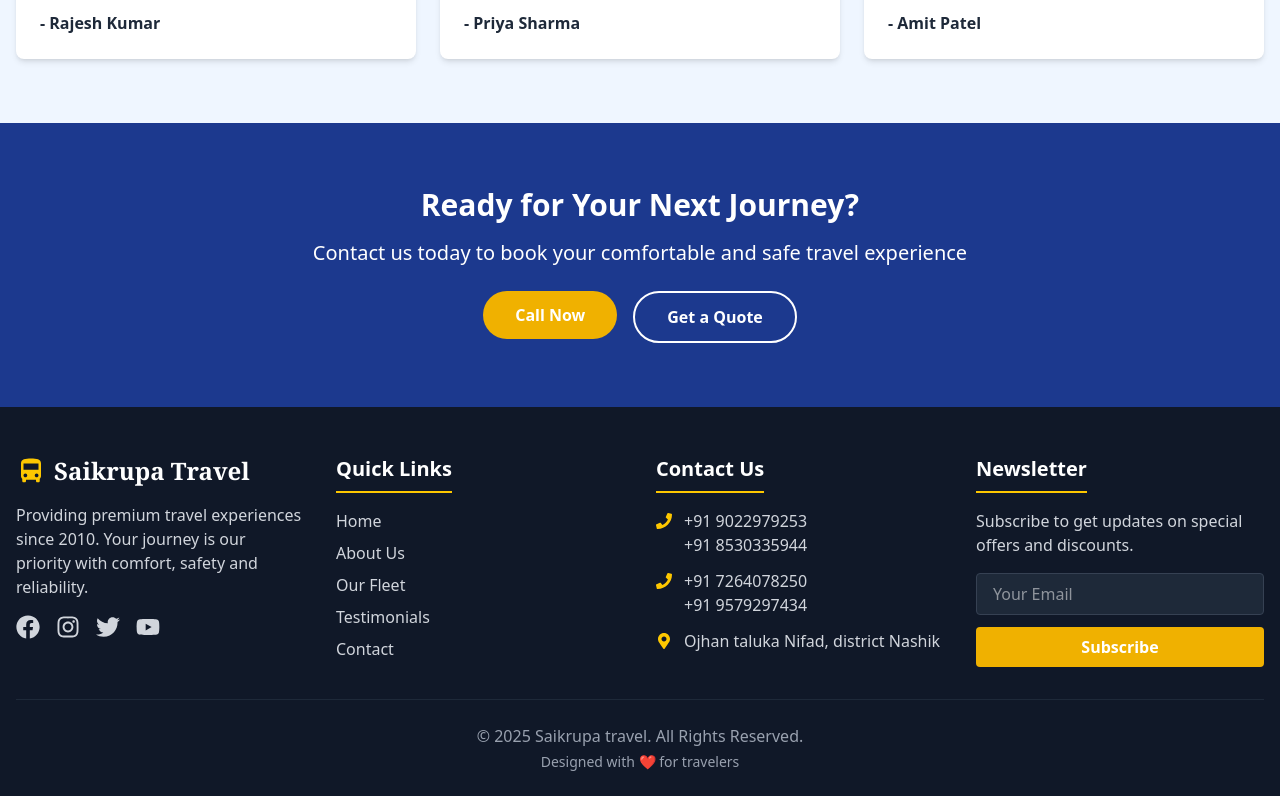
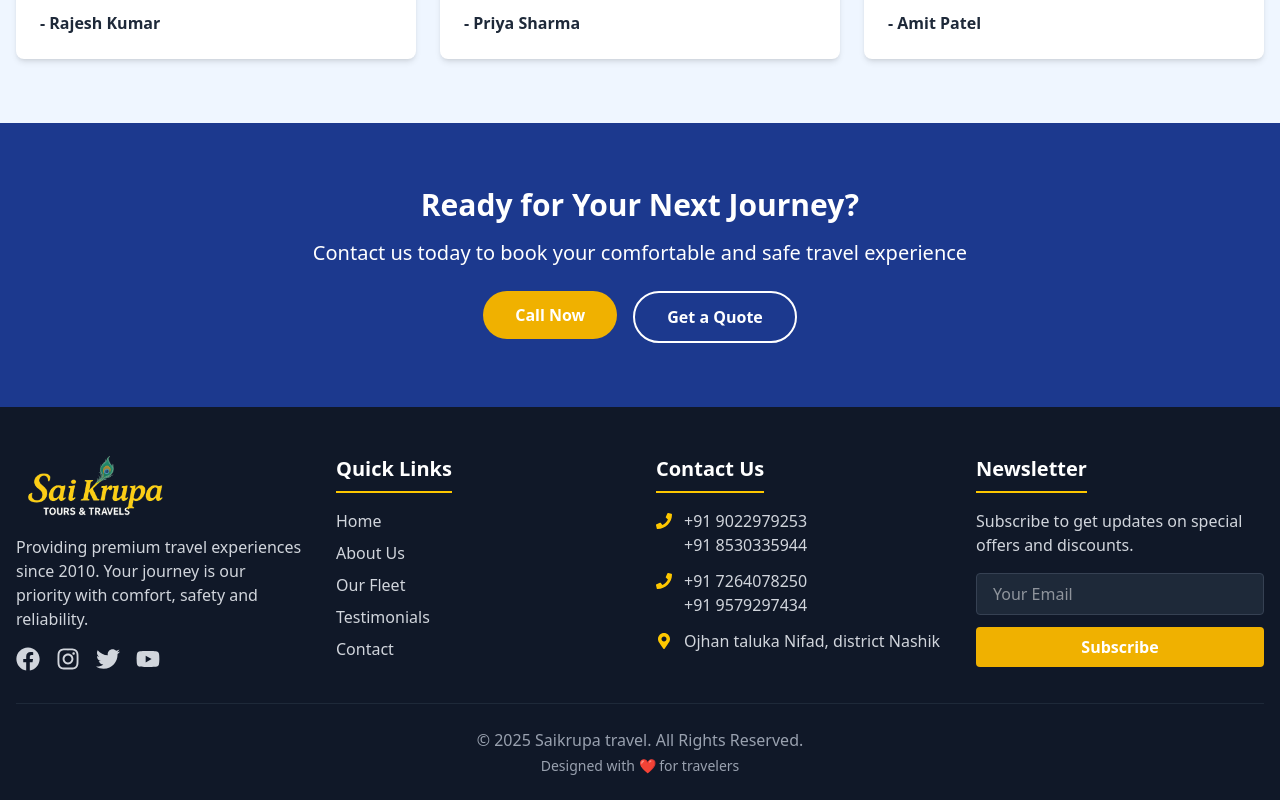
Before and after one commit to monubawane2861/travelagency, a React (Vite) app: page / in a window 1280 px wide. Shown: the part 1669-2469 px from the top of the page. Built offline with nearby package versions, Linux system fonts and the light colour scheme.

Commit message:
five commit

```diff
--- a/src/components/common/Footer/Footer.jsx
+++ b/src/components/common/Footer/Footer.jsx
@@ -11,6 +11,7 @@ import {
   FaYoutube,
 } from "react-icons/fa";
 import { MdDirectionsBus } from "react-icons/md";
+import saikrupaaLogo from "../../../assets/image/logo.png"; // Make sure the image is in src/assets/
 
 const Footer = () => {
   return (
@@ -19,10 +20,13 @@ const Footer = () => {
         <div className="grid grid-cols-1 md:grid-cols-2 lg:grid-cols-4 gap-8">
           {/* About Company */}
           <div className="space-y-4">
-            <div className="flex items-center space-x-2">
-              <MdDirectionsBus className="text-yellow-400 text-3xl" />
-              <h3 className="text-2xl font-bold font-serif">Saikrupa Travel</h3>
-            </div>
+            <Link to="/" className="flex items-center space-x-3">
+              <img
+                src={saikrupaaLogo}
+                alt="Sai Krupa Logo"
+                className="h-16 w-auto object-contain"
+              />
+            </Link>
             <p className="text-gray-300">
               Providing premium travel experiences since 2010. Your journey is
               our priority with comfort, safety and reliability.
--- a/src/components/common/Header/Header.jsx
+++ b/src/components/common/Header/Header.jsx
@@ -1,6 +1,6 @@
 import React, { useState, useEffect, useRef } from "react";
 import { Link, useLocation } from "react-router-dom";
-import saikrupaaLogo from "../../../assets/image/saikrupa logo.png"; // Make sure the image is in src/assets/
+import saikrupaaLogo from "../../../assets/image/logo.png"; // Make sure the image is in src/assets/
 
 const Header = () => {
   const [isMenuOpen, setIsMenuOpen] = useState(false);
```
Also changed, not shown: src/assets/image/logo.png (added).
